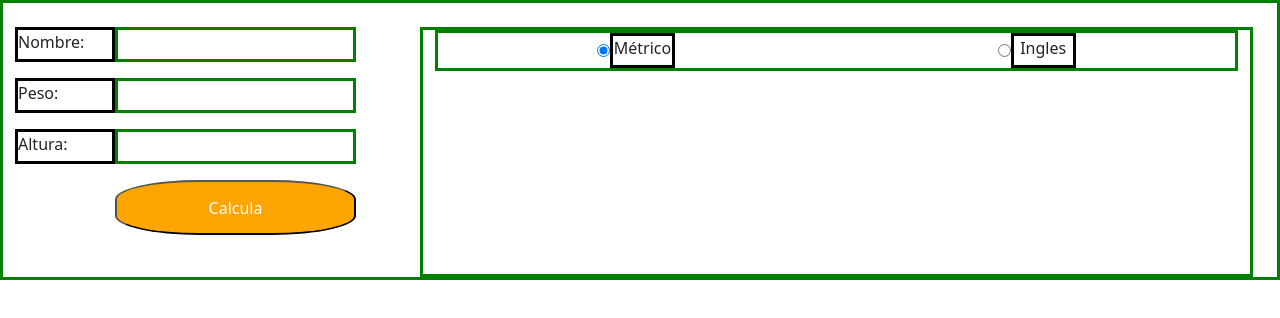
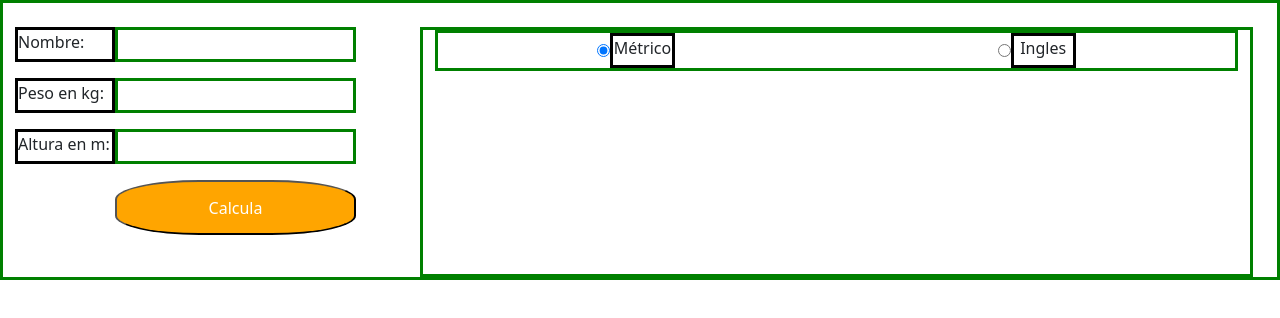
Before and after one commit to Asambler2/AngularIMC, an Angular app: page / in a window 1280 px wide. Both pictures are taken after a click on the radio button 603 px from the left and 50 px from the top of the page. Shown: the top 318 px of the page. Built offline with nearby package versions, Linux system fonts and the light colour scheme.

Commit message:
Con directiva if

```diff
--- a/src/app/app.component.html
+++ b/src/app/app.component.html
@@ -14,8 +14,12 @@
         <div class="d-flex">
           <div class="d-flex flex-column gap-3 texto">
             <div class="label borde2">Nombre:</div>
-            <div class="label borde2">Peso:</div>
-            <div class="label borde2">Altura:</div>
+            <div class="label borde2" *ngIf="this.contactForm.get('metrica')?.value==null">Peso:</div>
+            <div class="label borde2" *ngIf="this.contactForm.get('metrica')?.value==null">Altura:</div>
+            <div class="label borde2" *ngIf="this.contactForm.get('metrica')?.value=='metrico'">Peso en kg:</div>
+            <div class="label borde2" *ngIf="this.contactForm.get('metrica')?.value=='ingles'">Peso en lb:</div>
+            <div class="label borde2" *ngIf="this.contactForm.get('metrica')?.value=='metrico'">Altura en m:</div>
+            <div class="label borde2" *ngIf="this.contactForm.get('metrica')?.value=='ingles'">Altura inch:</div>
           </div>
           <div class="d-flex flex-column gap-3 texto">
             <input class="borde" type="text" id="name" name="name" formControlName="nombre">
@@ -29,7 +33,7 @@
         <div class="d-flex flex-column gap-1">
           <div class="borde d-flex justify-content-around gap-1">
             <div class="d-flex">
-              <input type="radio" value="metrico" id="metrica" name="metrica" formControlName="metrica">
+              <input type="radio" value="metrico" id="metrica" name="metrica" formControlName="metrica" checked>
               <div class="borde2 label2 text-center">Métrico</div>
             </div>
             <div class="d-flex">
```
